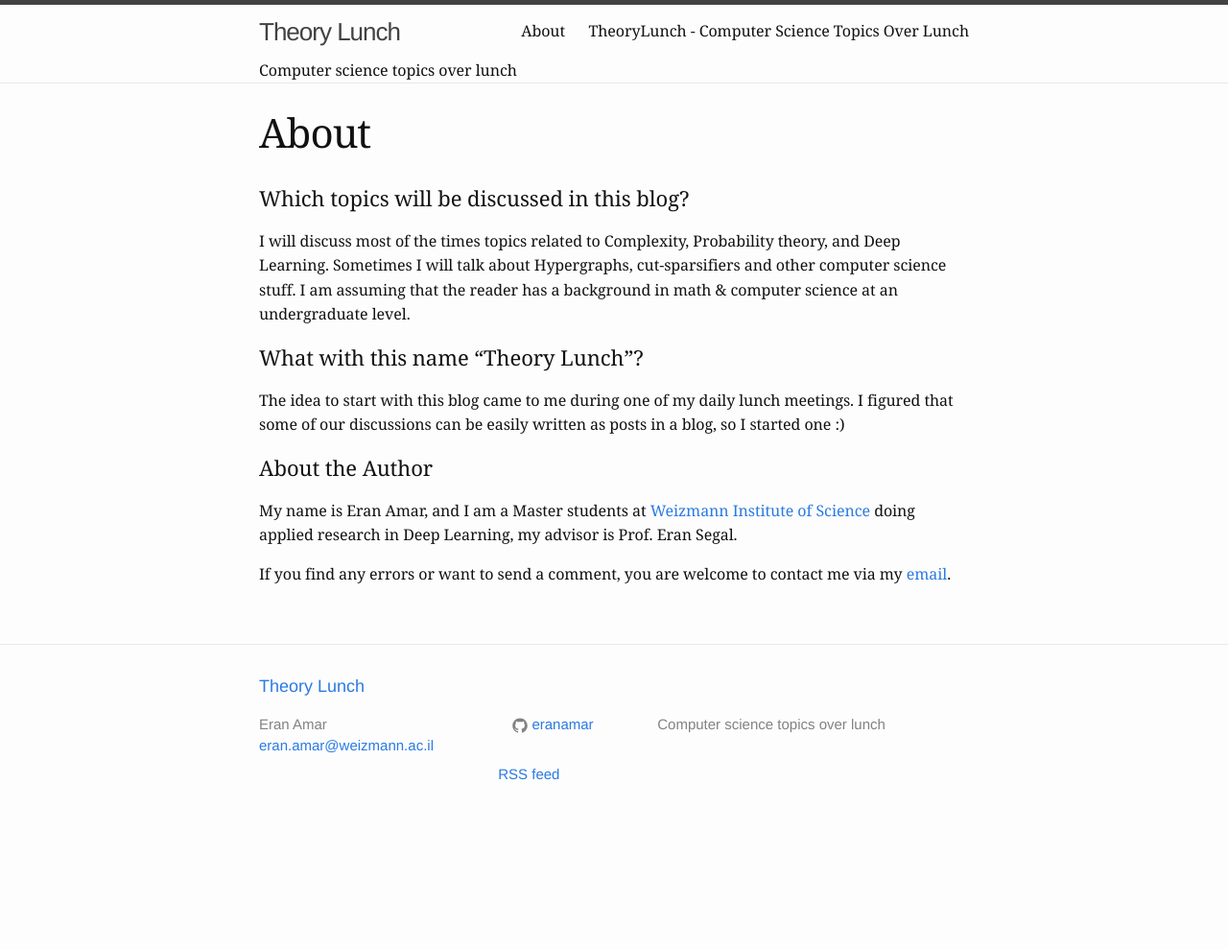
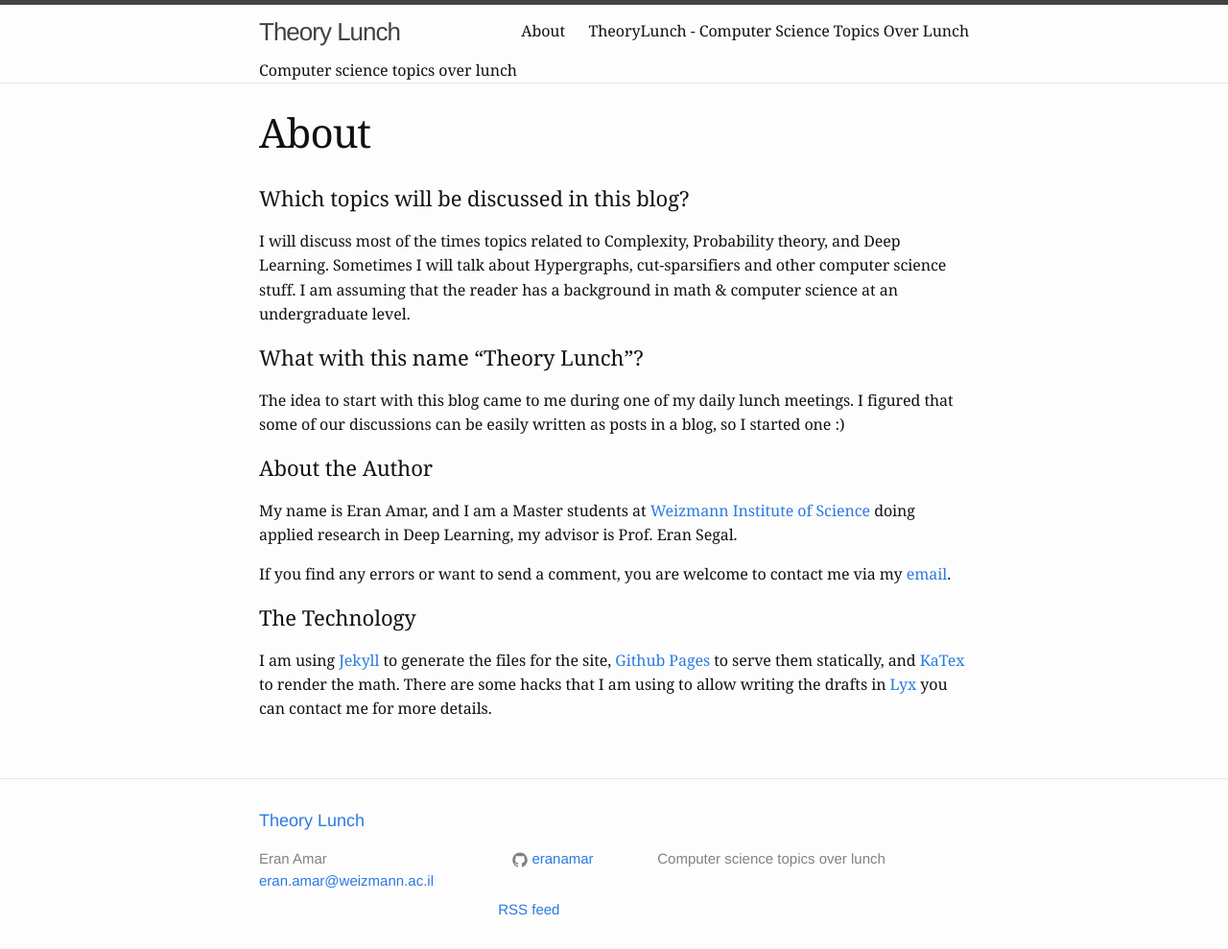
Before and after one commit to eranamar-zz/eranamar.github.io, a Jekyll site: the page built from about.md, in a window 1280 px wide. Shown: the whole page at 96% size. Built offline with Jekyll 4.4.1, drawn with Linux system fonts in a browser that asks for light colours; before the commit the page ends 900 px from its top, so only the background shows below that.

Commit message:
add info about the technology of the blog

```diff
--- a/about.md
+++ b/about.md
@@ -19,3 +19,7 @@ The idea to start with this blog came to me during one of my daily lunch meeting
 My name is Eran Amar, and I am a Master students at [Weizmann Institute of Science](https://www.weizmann.ac.il/feinberg/academics/msc-program-outline) doing applied research in Deep Learning, my advisor is Prof. Eran Segal.
 
 If you find any errors or want to send a comment, you are welcome to contact me via my [email](mailto:eran.amar@weizmann.ac.il).
+
+### The Technology
+
+I am using [Jekyll](https://jekyllrb.com/) to generate the files for the site, [Github Pages](https://pages.github.com/) to serve them statically, and [KaTex](https://khan.github.io/KaTeX/) to render the math. There are some hacks that I am using to allow writing the drafts in [Lyx](https://www.lyx.org/AdditionalSoftware) you can contact me for more details.
```
